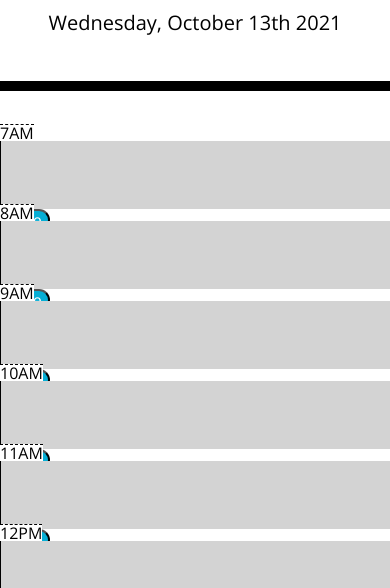
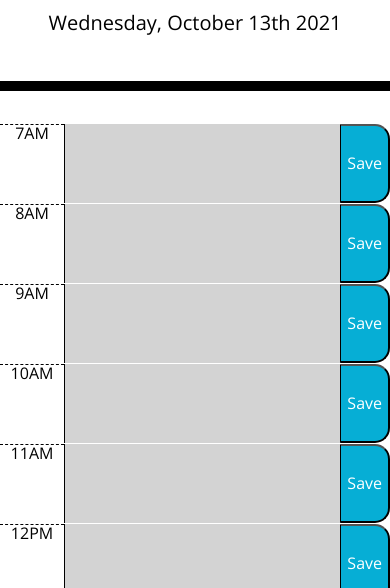
Before and after one commit to tbellenger/work-day-scheduler, a plain HTML site: page index.html in a window 390 px wide. Shown: the part 256-844 px from the top of the page. Drawn offline with nearby package versions, Linux system fonts and the light colour scheme.

Commit message:
fixed some styling so that page is more responsive

```diff
--- a/assets/styles/style.css
+++ b/assets/styles/style.css
@@ -33,13 +33,15 @@ textarea{
 .row {
   white-space: pre-wrap;
   height: 80px;
-  border-top: 1px solid white;;
+  border-top: 1px solid white;
+  flex-wrap: nowrap;
 }
 
 .hour {
   background-color: #ffffff;
   color: #000000;
   border-top: 1px dashed #000000;
+  min-width: 4em;
 }
 
 .past {
--- a/index.html
+++ b/index.html
@@ -2,7 +2,7 @@
 <html lang="en">
   <head>
     <meta charset="UTF-8" />
-    <meta name="viewport" content="width=device-width, initial-scale=1.0" />
+    <meta name="viewport" content="width=device-width, initial-scale=1.0, shrink-to-fit=no" />
     <meta http-equiv="X-UA-Compatible" content="ie=edge" />
     <link
       rel="stylesheet"
```
